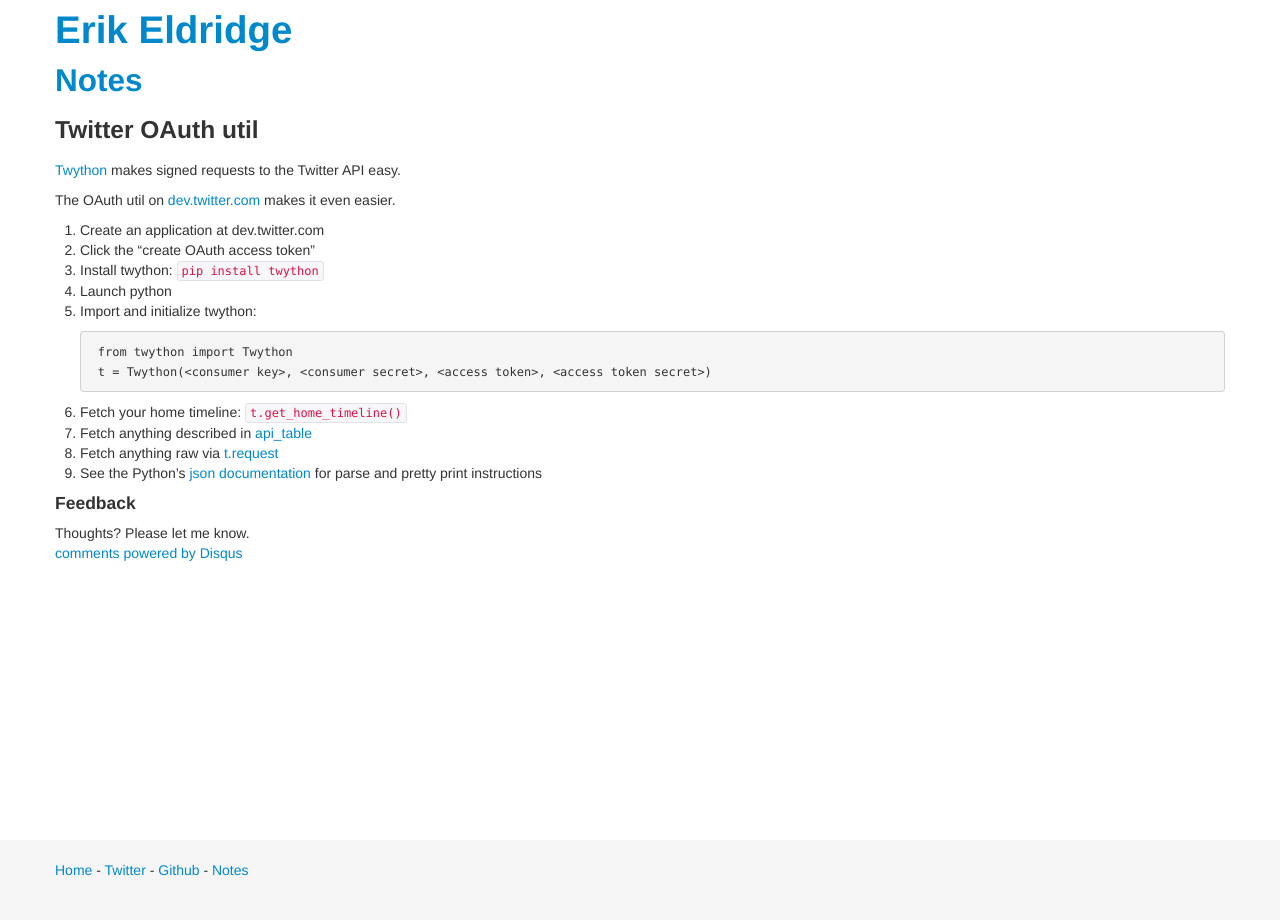
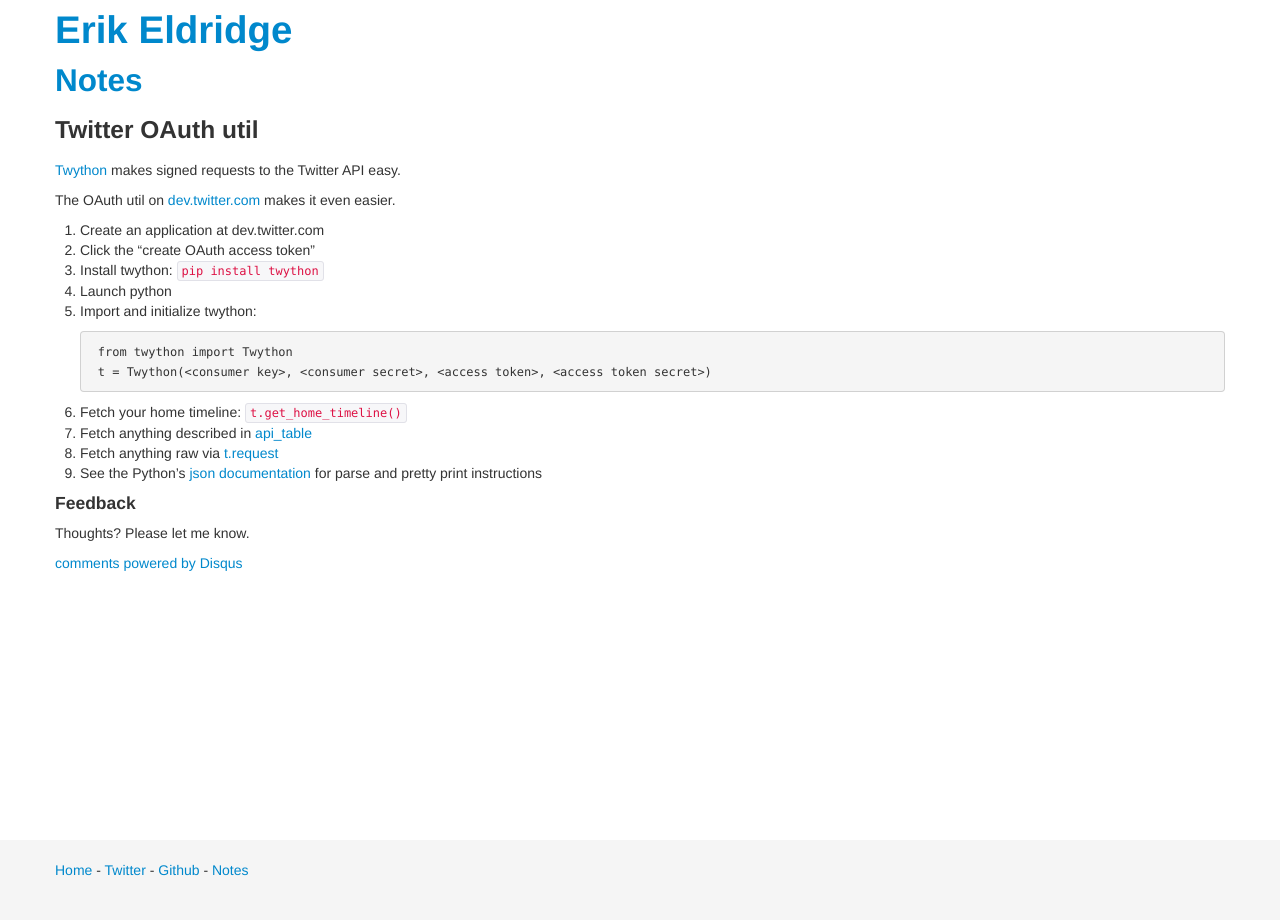
Before and after one commit to erikeldridge/erikeldridge.github.com, a Jekyll site: the page built from _posts/2013-05-26-twitter-oauth-util.md, in a window 1280 px wide. Built offline with Jekyll 4.4.1, drawn with Linux system fonts in a browser that asks for light colours; comment, search, counter and statistics services are not loaded.

Commit message:
Clean up formatting around disqus section.

```diff
--- a/_layouts/note.html
+++ b/_layouts/note.html
@@ -9,9 +9,11 @@
     <h3>{{ page.title }}</h3>
     {{ content }}
     <h4>Feedback</h4>
-    Thoughts? Please let me know.<br/>
+    Thoughts? Please let me know.<p/>
   </div>
 </div>
+<div class="row">
+  <div class="span12">
     <script type="text/javascript">
     var disqus_shortname = 'erikeldridge';
     /* * * DON'T EDIT BELOW THIS LINE * * */
@@ -36,3 +38,5 @@
     </script>
     <noscript>Please enable JavaScript to view the <a href="http://disqus.com/?ref_noscript">comments powered by Disqus.</a></noscript>
     <a href="http://disqus.com" class="dsq-brlink">comments powered by <span class="logo-disqus">Disqus</span></a>
+  </div>
+</div>
```
Lines whose indentation alone changed are shown as unchanged.
